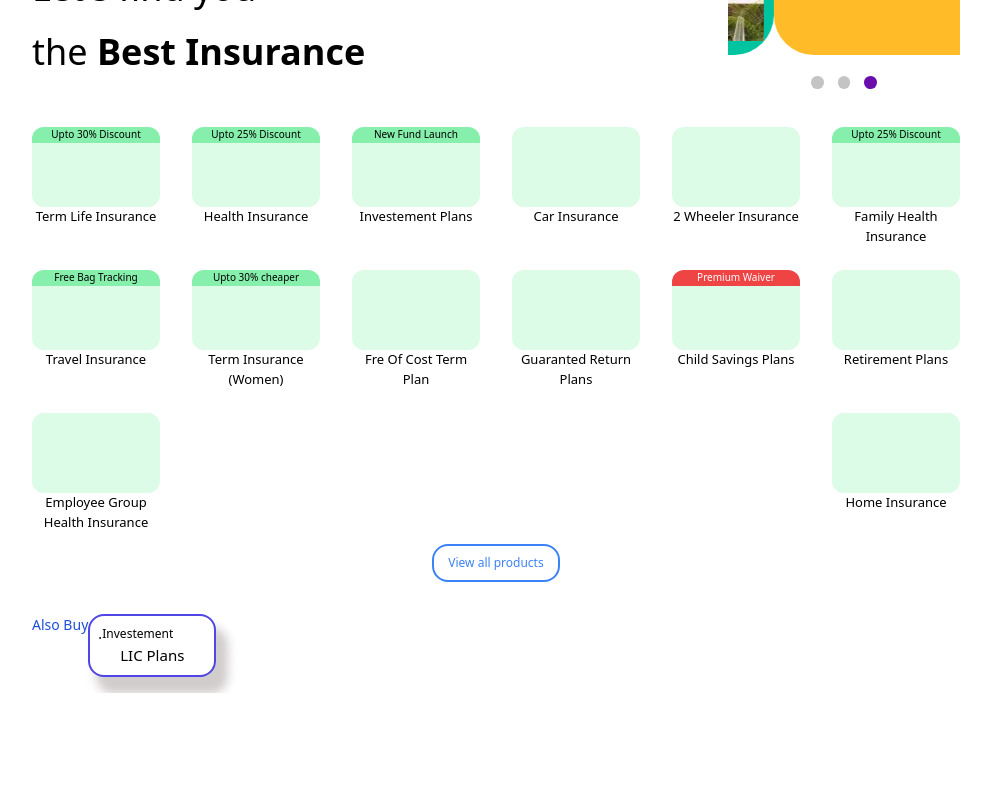
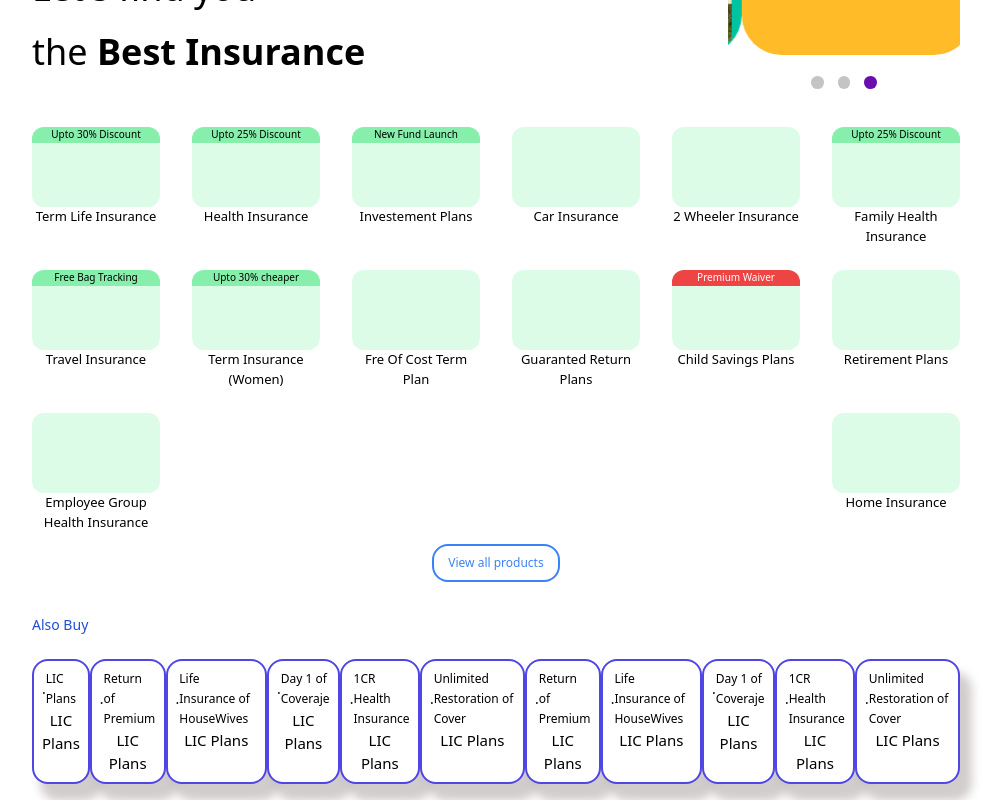
Before and after one commit to Vivekv1999/Design, a React (Create React App) app in the folder policy_bazar-ui-clone/: page / in a window 1280 px wide. Shown: the part 261-1061 px from the top of the page, without its empty margins (144-1150 px from the left). Before the commit the page ends 954 px from the top, so only its background shows below. Built offline with nearby package versions, Linux system fonts and the light colour scheme.

Commit message:
section all crad added

```diff
--- a/policy_bazar-ui-clone/src/Component/AlsoBuy/AlsoBySection.js
+++ b/policy_bazar-ui-clone/src/Component/AlsoBuy/AlsoBySection.js
@@ -1,24 +1,86 @@
 import React from "react";
+
+const sectionCardList=[
+  {
+    label:"LIC Plans",
+    subHeader:"investment",
+    subHeaderColor:""
+  },
+  {
+    label:"Return of Premium",
+    subHeader:"Term Life",
+    subHeaderColor:""
+  },
+  {
+    label:"Life Insurance of HouseWives",
+    subHeader:"investment",
+    subHeaderColor:""
+  },
+  {
+    label:"Day 1 of Coveraje",
+    subHeader:"Health Insurance",
+    subHeaderColor:""
+  },
+  {
+    label:"1CR Health Insurance",
+    subHeader:"Health Insurance",
+    subHeaderColor:""
+  },
+  {
+    label:"Unlimited Restoration of Cover",
+    subHeader:"Health Insurance",
+    subHeaderColor:""
+  },
+  {
+    label:"Return of Premium",
+    subHeader:"Term Life",
+    subHeaderColor:""
+  },
+  {
+    label:"Life Insurance of HouseWives",
+    subHeader:"investment",
+    subHeaderColor:""
+  },
+  {
+    label:"Day 1 of Coveraje",
+    subHeader:"Health Insurance",
+    subHeaderColor:""
+  },
+  {
+    label:"1CR Health Insurance",
+    subHeader:"Health Insurance",
+    subHeaderColor:""
+  },
+  {
+    label:"Unlimited Restoration of Cover",
+    subHeader:"Health Insurance",
+    subHeaderColor:""
+  },
+]
 
 const AlsoBySection = () => {
   return (
     <div className="app_main_wrapper p-4">
-      <div className="flex justify-start px-40 ">
+      <div className="flex justify-start flex-col px-40 ">
         <h2 className="text-[14px] font-medium block text-blue-700 mb-0">
             Also Buy
         </h2>
         <br/>
-        <section className="bg-white w-32 shadow-[10px_15px_10px_2px_rgba(143,131,131,0.4)] border-solid border-2 border-indigo-600
+        <div className="flex flex-3">
+        {sectionCardList.map((d)=>{
+       return <section className="bg-white shadow-[10px_15px_10px_2px_rgba(143,131,131,0.4)] border-solid border-2 border-indigo-600
         p-2 rounded-2xl items-center
         ">
           <div className="items-center text-sm flex align-middle p-0">
             <span className="w-1 rounded-2xl">.</span>
             <div className="text-[12px]">
-            Investement
+            {d.label}
             </div>
           </div>
           <div className="items-center text-center text-[15px]">LIC Plans</div>
         </section>
+        })}
+        </div>
       </div>
     </div>
   );
```
